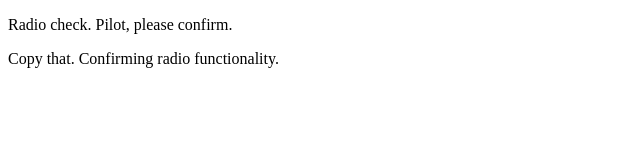
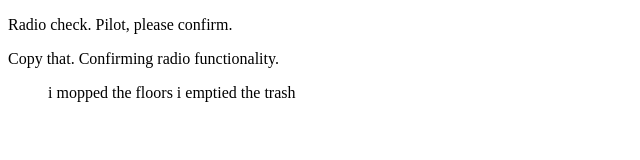
Before and after one commit to Adam-Stanislawsky/communication-log-JANITOR, a plain HTML site: page index.html in a window 1280 px wide. Shown: the whole page, without its empty margins (0-640 px from the left). Drawn offline with Linux system fonts and the light colour scheme.

Commit message:
added ol element

```diff
--- a/index.html
+++ b/index.html
@@ -3,5 +3,9 @@
    <body>
       <p>Radio check. Pilot, please confirm.</p>
       <p>Copy that. Confirming radio functionality.</p>
+      <ol>
+        i mopped the floors
+        i emptied the trash
+      </ol>
    </body>
 </html>
```
